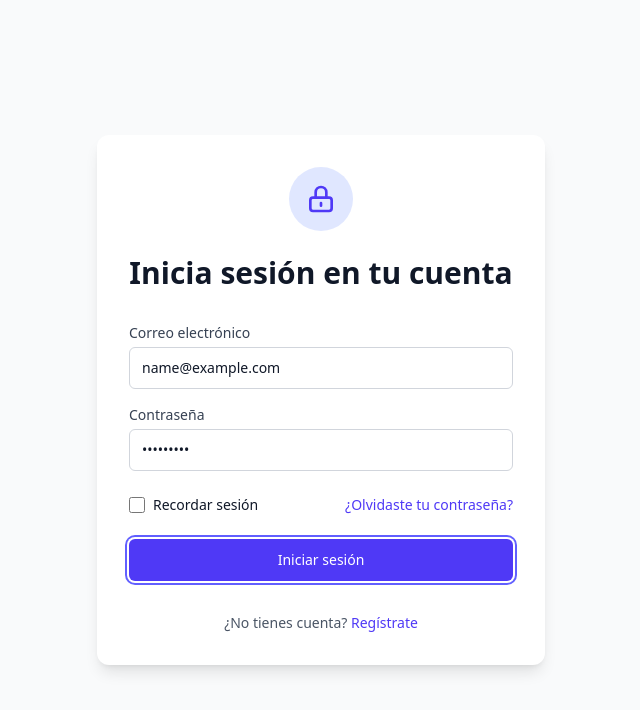
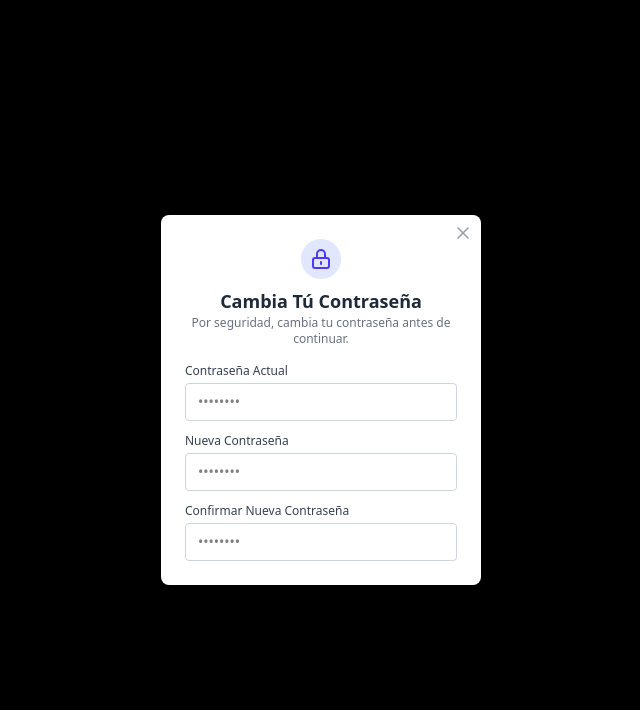
Before and after one commit to lin231135/EMA-frontend, a React (Vite) app: page /login in a window 1280 px wide. Both pictures are taken after typing "name@example.com", "Sample123" into the empty fields and a click on the button "Iniciar sesión". Shown: the top 710 px of the page, without its empty margins (319-959 px from the left). Built offline with nearby package versions, Linux system fonts and the light colour scheme.

Commit message:
EMA - 48 Crear formulario para ingresar contraseña anterior y nueva

```diff
--- a/src/components/forms/LoginForm.jsx
+++ b/src/components/forms/LoginForm.jsx
@@ -1,4 +1,6 @@
 import React, { useState } from 'react';
+import PasswordModal from './Popup';
+
 
 const Login = () => {
   // Estado para los campos de email y contraseña
@@ -11,6 +13,11 @@ const Login = () => {
   const [rememberMe, setRememberMe] = useState(false);
   // Estado para mostrar mensajes de error
   const [error, setError] = useState('');
+
+  const [showResetPopup, setShowResetPopup] = useState(false);
+  console.log('showResetPopup:', showResetPopup);
+
+  const [isFirstLogin, setIsFirstLogin] = useState(false); // Estado para simular primer acceso
 
   // Maneja el cambio en los inputs de email y contraseña
   const handleChange = (e) => {
@@ -36,6 +43,35 @@ const Login = () => {
       setError('Por favor ingresa un email válido');
       return;
     }
+
+    // Aquí iría la lógica de autenticación real
+    // Simulamos una respuesta exitosa
+    console.log('Credenciales:', credentials);
+    console.log('Recordar sesión:', rememberMe);
+    setError('');
+
+    // Simulamos que el servidor nos dice si es primer acceso
+    // En una aplicación real, esto vendría de la respuesta del backend
+    const mockIsFirstLogin = true; // Cambiar a false para probar el flujo normal
+
+    if (mockIsFirstLogin) {
+      console.log('Activando popup de restablecimiento');
+
+      setIsFirstLogin(true);
+      setShowResetPopup(true);
+    } else {
+      alert('Login exitoso!');
+    }
+  };
+
+  const handlePasswordUpdate = (data) => {
+    console.log('Nueva contraseña establecida:', data);
+    // Aquí iría la lógica para actualizar la contraseña en el backend
+
+    // Cerramos el popup y mostramos mensaje de éxito
+    setShowResetPopup(false);
+    setIsFirstLogin(false);
+    alert('¡Contraseña actualizada correctamente! Bienvenido/a.');
 
   };
 
@@ -150,6 +186,15 @@ const Login = () => {
           </p>
         </div>
       </div>
+      {/* Popup de restablecimiento de contraseña */}
+      <PasswordModal
+        isOpen={showResetPopup}
+        onClose={() => {
+          setShowResetPopup(false);
+          setIsFirstLogin(false);
+        }}
+        onSubmit={handlePasswordUpdate}
+      />
     </div>
   );
 };
--- /dev/null
+++ b/src/components/forms/Popup.jsx
@@ -0,0 +1,126 @@
+import React, { useState, useEffect } from 'react';
+
+const PasswordModal = ({ isOpen, onClose, onSubmit }) => {
+  const [form, setForm] = useState({
+    current: '',
+    new: '',
+    confirm: ''
+  });
+  const [error, setError] = useState('');
+  const [loading, setLoading] = useState(false);
+
+  useEffect(() => {
+    if (isOpen) {
+      setForm({ current: '', new: '', confirm: '' });
+      setError('');
+      document.body.classList.add('overflow-hidden');
+    } else {
+      document.body.classList.remove('overflow-hidden');
+    }
+    return () => document.body.classList.remove('overflow-hidden');
+  }, [isOpen]);
+
+  const handleChange = e => {
+    setForm({ ...form, [e.target.name]: e.target.value });
+    setError('');
+  };
+
+  const handleSubmit = e => {
+    e.preventDefault();
+    if (!form.current || !form.new || !form.confirm) {
+      setError('Completa todos los campos');
+      return;
+    }
+    if (form.new.length < 8) {
+      setError('La nueva contraseña debe tener al menos 8 caracteres');
+      return;
+    }
+    if (form.new !== form.confirm) {
+      setError('Las contraseñas no coinciden');
+      return;
+    }
+    setLoading(true);
+    setTimeout(() => {
+      setLoading(false);
+      onSubmit(form);
+    }, 1200);
+  };
+
+  if (!isOpen) return null;
+
+  return (
+    <div className="fixed inset-0 z-50 flex items-center justify-center bg-black bg-opacity-40">
+      <div className="bg-white rounded-lg shadow-xl w-full max-w-xs p-6 relative">
+        <button
+          className="absolute top-2 right-2 text-gray-400 hover:text-gray-600"
+          onClick={onClose}
+          aria-label="Cerrar"
+        >
+          <svg className="w-5 h-5" fill="none" stroke="currentColor" viewBox="0 0 24 24">
+            <path strokeLinecap="round" strokeLinejoin="round" strokeWidth={2} d="M6 18L18 6M6 6l12 12" />
+          </svg>
+        </button>
+        <div className="flex flex-col items-center mb-4">
+          <div className="bg-indigo-100 rounded-full p-2 mb-2">
+            <svg className="h-6 w-6 text-indigo-600" fill="none" viewBox="0 0 24 24" stroke="currentColor">
+              <path strokeLinecap="round" strokeLinejoin="round" strokeWidth={2} d="M12 15v2m-6 4h12a2 2 0 002-2v-6a2 2 0 00-2-2H6a2 2 0 00-2 2v6a2 2 0 002 2zm10-10V7a4 4 0 00-8 0v4h8z" />
+            </svg>
+          </div>
+          <h2 className="text-lg font-bold text-gray-800 text-center">Cambia Tú Contraseña</h2>
+          <p className="text-xs text-gray-500 text-center">Por seguridad, cambia tu contraseña antes de continuar.</p>
+        </div>
+        <form onSubmit={handleSubmit} className="space-y-3">
+          <div>
+            <label htmlFor="current" className="block text-xs font-medium text-gray-700 mb-1">
+              Contraseña Actual
+            </label>
+            <input
+              id="current"
+              name="current"
+              type="password"
+              value={form.current}
+              onChange={handleChange}
+              className="w-full px-3 py-2 border border-gray-300 rounded focus:outline-none focus:ring focus:ring-indigo-200 text-sm"
+              autoComplete="current-password"
+              placeholder="••••••••"
+            />
+          </div>
+          <div>
+            <label htmlFor="new" className="block text-xs font-medium text-gray-700 mb-1">
+              Nueva Contraseña
+            </label>
+            <input
+              id="new"
+              name="new"
+              type="password"
+              value={form.new}
+              onChange={handleChange}
+              className="w-full px-3 py-2 border border-gray-300 rounded focus:outline-none focus:ring focus:ring-indigo-200 text-sm"
+              autoComplete="new-password"
+              placeholder="••••••••"
+            />
+          </div>
+          <div>
+            <label htmlFor="confirm" className="block text-xs font-medium text-gray-700 mb-1">
+              Confirmar Nueva Contraseña
+            </label>
+            <input
+              id="confirm"
+              name="confirm"
+              type="password"
+              value={form.confirm}
+              onChange={handleChange}
+              className="w-full px-3 py-2 border border-gray-300 rounded focus:outline-none focus:ring focus:ring-indigo-200 text-sm"
+              autoComplete="new-password"
+              placeholder="••••••••"
+            />
+          </div>
+          {error && <div className="text-xs text-red-500 text-center">{error}</div>}
+
+        </form>
+      </div>
+    </div>
+  );
+};
+
+export default PasswordModal;
```
